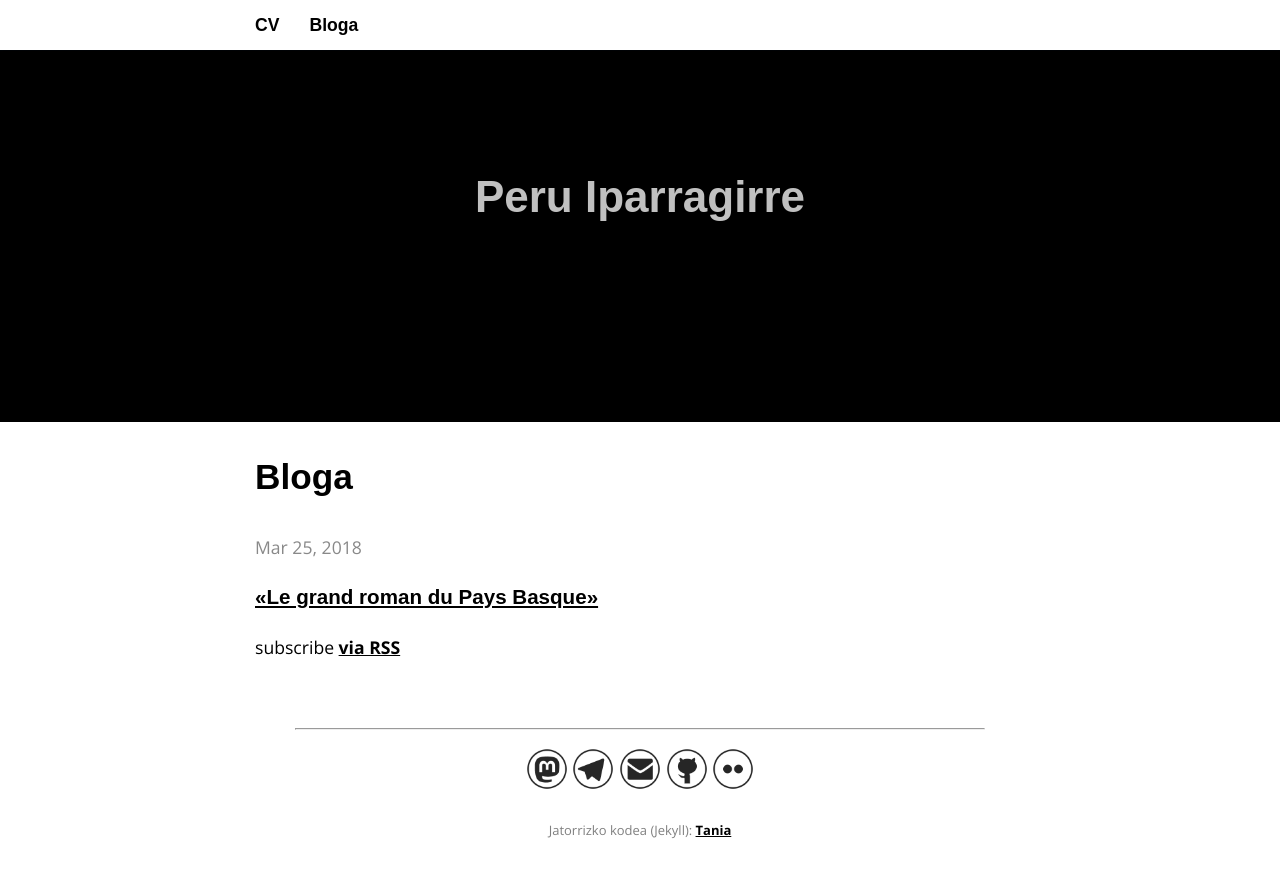
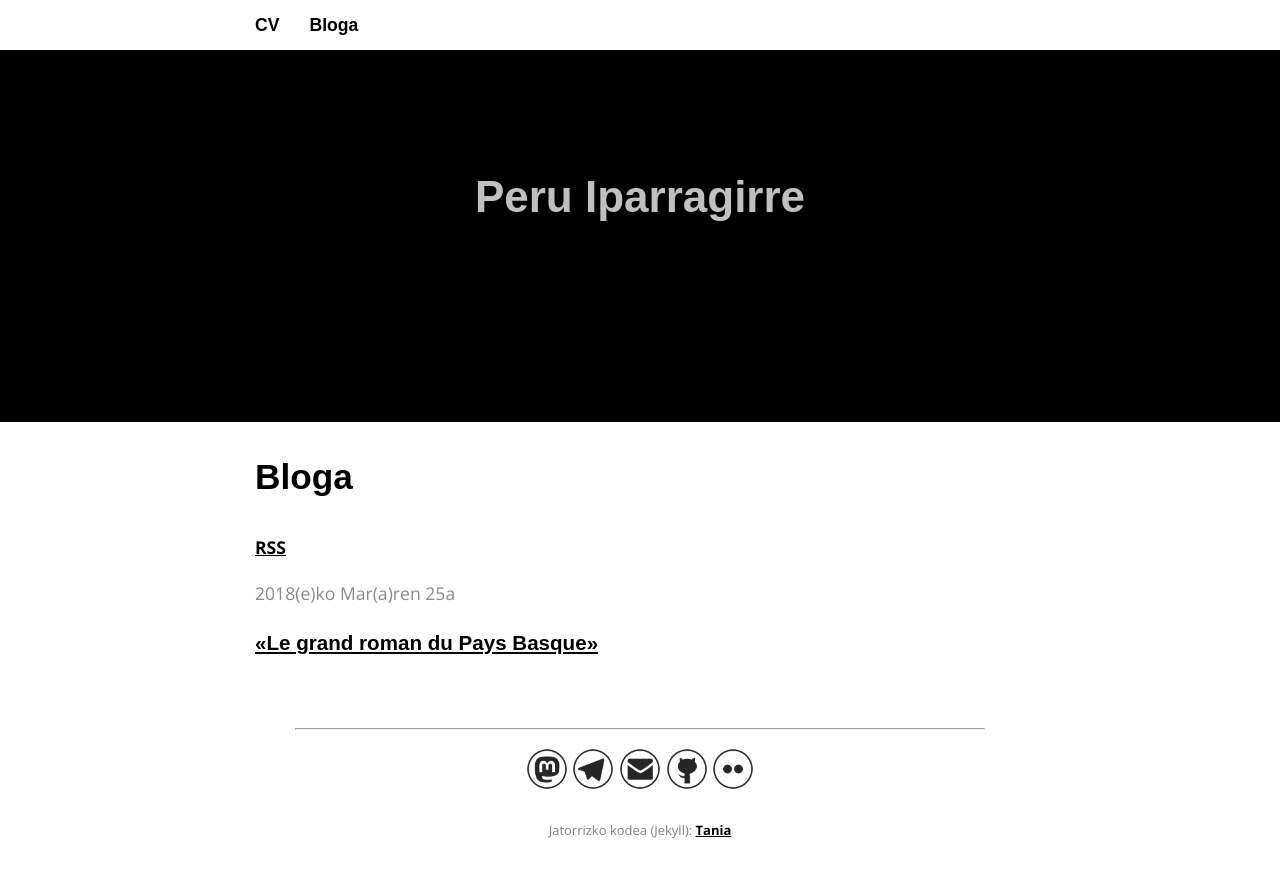
Before and after one commit to nomadagaldua/nomadagaldua.github.io, a Jekyll site: the page built from blog/index.html, in a window 1280 px wide and 900 px high, scrolled down 78 px. Shown: the top 877 px of the window. Built offline with Jekyll 4.4.1, drawn with Linux system fonts in a browser that asks for light colours; some web fonts are replaced.

Commit message:
Update index.html

```diff
--- a/blog/index.html
+++ b/blog/index.html
@@ -2,10 +2,9 @@
 layout: default
 ---
 
-<h2>Bloga</h2>
+<h2>Bloga</h2> <p><a href="{{ "/feed.xml" | prepend: site.baseurl }}">RSS</a></p>
+
 {% for post in site.posts %}
-		<time>{{ post.date | date: "%b %-d, %Y" }}</time>
+		<time>{{ post.date | date: "%Y(e)ko %b(a)ren %-da" }}</time>
 		<h3><a href="{{ post.url | prepend: site.baseurl }}">{{ post.title }}</a></h3>
 {% endfor %}
-
-<p>subscribe <a href="{{ "/feed.xml" | prepend: site.baseurl }}">via RSS</a></p>
```
